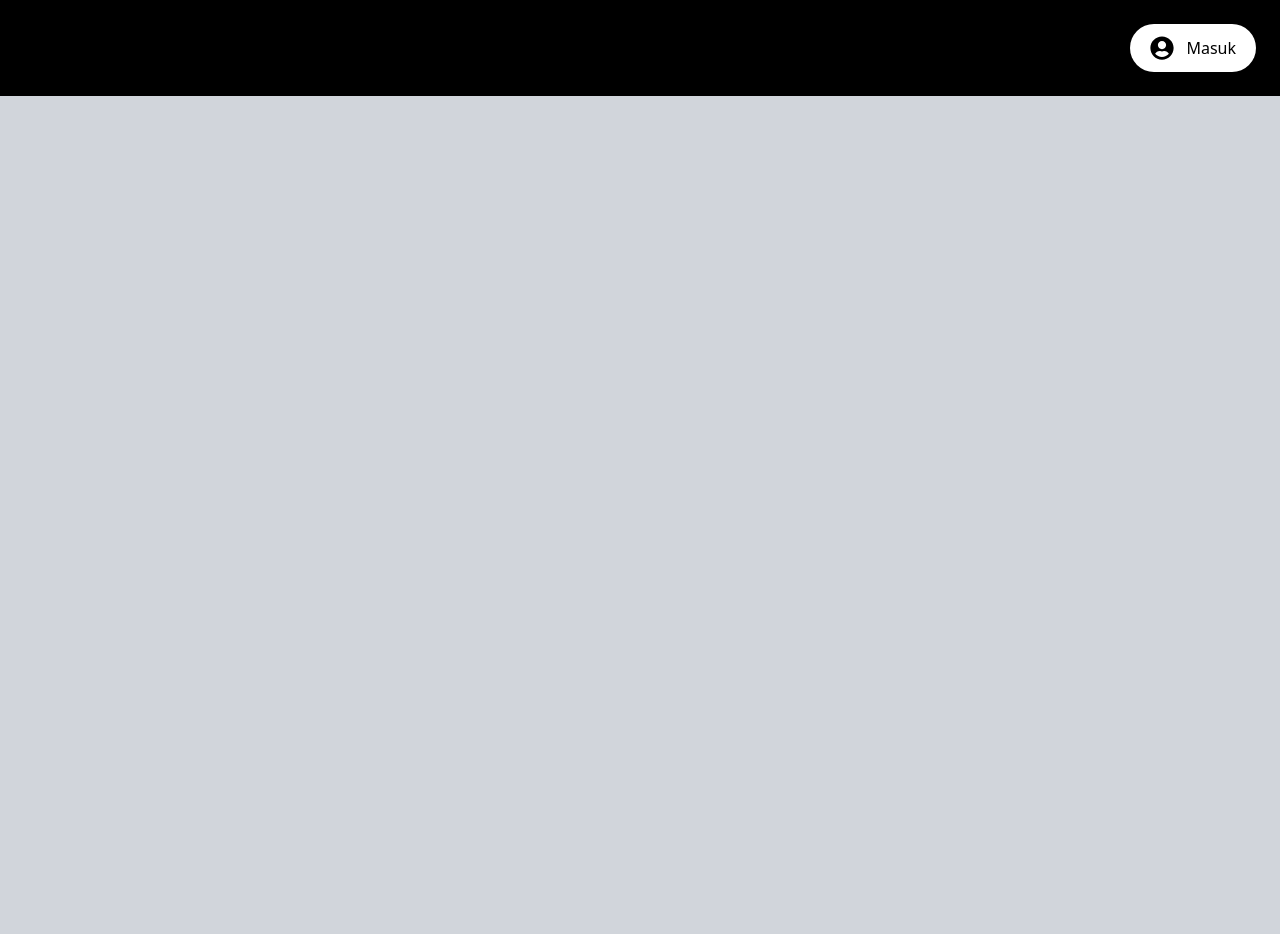
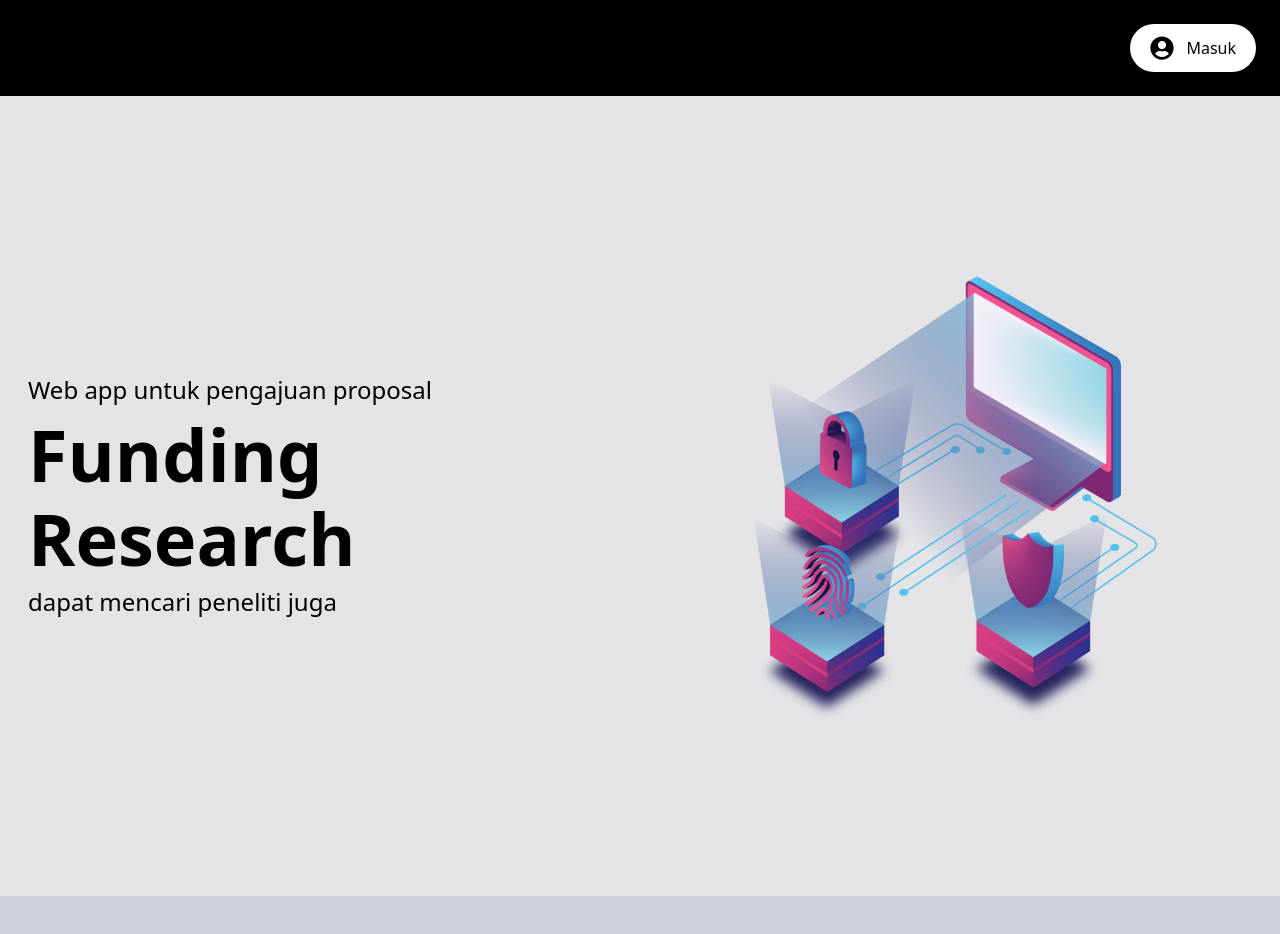
Before and after one commit to rg-km/final-project-engineering-3, a React (Create React App) app in the folder frontend/: page / in a window 1280 px wide. Before the commit this address had no page. Before the commit the page ends 800 px from the top, so only its background shows below. Built offline with nearby package versions, Linux system fonts and the light colour scheme.

Commit message:
add home page

```diff
--- a/frontend/package.json
+++ b/frontend/package.json
@@ -3,6 +3,7 @@
   "version": "0.1.0",
   "private": true,
   "dependencies": {
+    "@heroicons/react": "^1.0.6",
     "@testing-library/jest-dom": "^5.16.4",
     "@testing-library/react": "^13.3.0",
     "@testing-library/user-event": "^13.5.0",
--- a/frontend/src/App.js
+++ b/frontend/src/App.js
@@ -14,13 +14,14 @@ import ApplyChallange from './pages/ApplyChallange'
 import DataCheck from './pages/DataCheck'
 import UploadBerkas from './pages/UploadBerkas'
 import PengajuanProposal from './pages/PengajuanProposal'
-
+import HomePage from './pages/HomePage'
 
 function App() {
   return (
     <div className="App">
       <TopBar />
       <Routes>
+        <Route path="/" element={<HomePage />}/>
         <Route path="/login" element={<Login />} />
         <Route path="/signup" element={<Signup />} />
         <Route path="/add-challenge" element={<PostChallenge />} />
--- /dev/null
+++ b/frontend/src/components/homepage/Hero.jsx
@@ -0,0 +1,27 @@
+import React from 'react'
+import {
+    CloudUploadIcon,
+    DatabaseIcon,
+    PaperAirplaneIcon,
+    ServerIcon,
+} from '@heroicons/react/solid'
+import bgImg from '../../assets/cyber-bg.png'
+const Hero = () => {
+  return (
+    <div name='home' className='w-full h-screen bg-zinc-200 flex flex-col justify-between'>
+        <div className='grid md:grid-cols-2 max-w-[1240px] m-auto'>
+            <div className='flex flex-col justify-center md:items-start w-full px-2 py-8'>
+                <p className='text-2xl'>Web app untuk pengajuan proposal</p>
+                <h1 className='py-3 text-5xl md:text-7xl font-bold'>Funding</h1>
+                <h1 className='pb-3 text-5xl md:text-7xl font-bold'>Research</h1>
+                <p className='text-2xl'>dapat mencari peneliti juga</p>
+            </div>
+            <div>
+                <img className='w-full' src={bgImg} alt="/" />
+            </div>
+        </div>
+    </div>
+  )
+}
+
+export default Hero
--- /dev/null
+++ b/frontend/src/pages/HomePage.jsx
@@ -0,0 +1,12 @@
+import React from 'react'
+import Hero from '../components/homepage/Hero'
+
+const HomePage = () => {
+  return (
+    <div>
+        <Hero/>
+    </div>
+  )
+}
+
+export default HomePage
```
Also changed, not shown: frontend/src/assets/cyber-bg.png (added), 1 other file (tests, documents, lock files or other folders).
